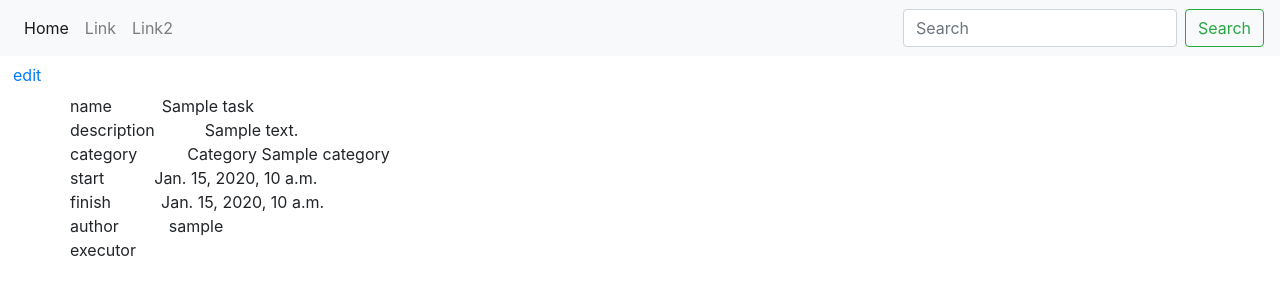
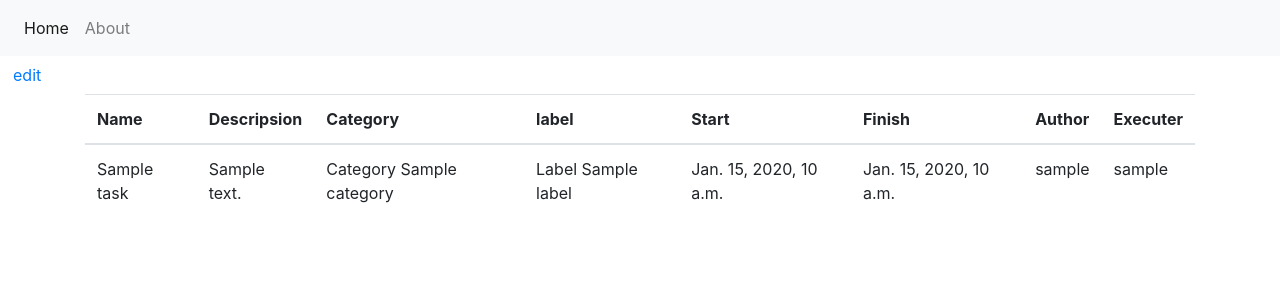
Before and after one commit to smolynets/task-manager, a Django app: page /task/1/one in a window 1280 px wide. Shown: the top 300 px of the page. Run offline with Django 3.2, Linux system fonts and the light colour scheme; tables that the repository leaves empty hold one stand-in row (values such as "Sample post"); some libraries are stand-ins or nearby versions.

Commit message:
fix design one task page

```diff
--- a/taskmanager/static/css/main.css
+++ b/taskmanager/static/css/main.css
@@ -23,3 +23,11 @@
 .save {
     float: right;
 }
+
+#category-selector{
+	margin-top: 30px;
+}
+
+#select-field{
+	width: 125px;
+}
--- a/taskmanager/templates/base.html
+++ b/taskmanager/templates/base.html
@@ -23,19 +23,12 @@
   <div class="collapse navbar-collapse" id="navbarSupportedContent">
     <ul class="navbar-nav mr-auto">
       <li class="nav-item active">
-        <a class="nav-link" href="#">Home <span class="sr-only">(current)</span></a>
+        <a class="nav-link" href="/">Home <span class="sr-only">(current)</span></a>
       </li>
       <li class="nav-item">
-        <a class="nav-link" href="#">Link</a>
-      </li>
-      <li class="nav-item">
-        <a class="nav-link" href="#">Link2</a>
+        <a class="nav-link" href="#">About</a>
       </li>
     </ul>
-    <form class="form-inline my-2 my-lg-0">
-      <input class="form-control mr-sm-2" type="search" placeholder="Search" aria-label="Search">
-      <button class="btn btn-outline-success my-2 my-sm-0" type="submit">Search</button>
-    </form>
   </div>
 </nav>
 
--- a/taskmanager/templates/taskmanager/one_task.html
+++ b/taskmanager/templates/taskmanager/one_task.html
@@ -10,66 +10,34 @@
 <a class="btn btn-default" href="{% url 'task_edit' pk=task.pk %}">edit</span></a>
 
 <div class="container">
-  <div class="row">
-    <div class="col-sm-12 col-md-8 col-lg-6">
-      <div class="row">
-        <div class="one_page_title">
-          name
-        </div>
-        <div>
-          {{ task.name }}
-        </div>
-      </div>
-      <div class="row">
-        <div class="one_page_title">
-          description
-        </div>
-        <div>
-          {{ task.description }}
-        </div>
-      </div>
-      <div class="row">
-        <div class="one_page_title">
-          category
-        </div>
-        <div>
-          {{ task.category }}
-        </div>
-      </div>
-      <div class="row">
-        <div class="one_page_title">
-          start
-        </div>
-        <div>
-          {{ task.start }}
-        </div>
-      </div>
-      <div class="row">
-        <div class="one_page_title">
-          finish
-        </div>
-        <div>
-          {{ task.finish }}
-        </div>
-      </div>
-      <div class="row">
-        <div class="one_page_title">
-          author
-        </div>
-        <div>
-          {{ task.author }}
-        </div>
-      </div>
-      <div class="row">
-        <div class="one_page_title">
-          executor
-        </div>
-        <div>
-          {{ task.executor }}
-        </div>
-      </div>
-    </div>
-  </div>
+  <!-- Start task listing -->
+  <table class="table table-responsive-sm">
+    <thead>
+      <tr>
+        <th>Name</th>
+        <th>Descripsion</th>
+        <th>Category</th>
+        <th>label</th>
+        <th>Start</th>
+        <th>Finish</th>
+        <th>Author</th>
+        <th>Executer</th>
+      </tr>
+    </thead>
+    <tbody>
+      <tr>
+        <td>{{ task.name }}</td>
+        <td>{{ task.description | truncatewords:3 }}</td>
+        <td>{{ task.category }}</td>
+        <td>{{ task.label }}</td>
+        <td>{{ task.start }}</td>
+        <td>{{ task.finish }}</td>
+        <td>{{ task.author }}</td>
+        <td>{{ task.executer }}</td>
+        </td>
+      </tr>
+    </tbody>
+  </table>
 </div>
 
 
```
Also changed, not shown: taskmanager/templates/taskmanager/home.html (+3 -4 lines).
